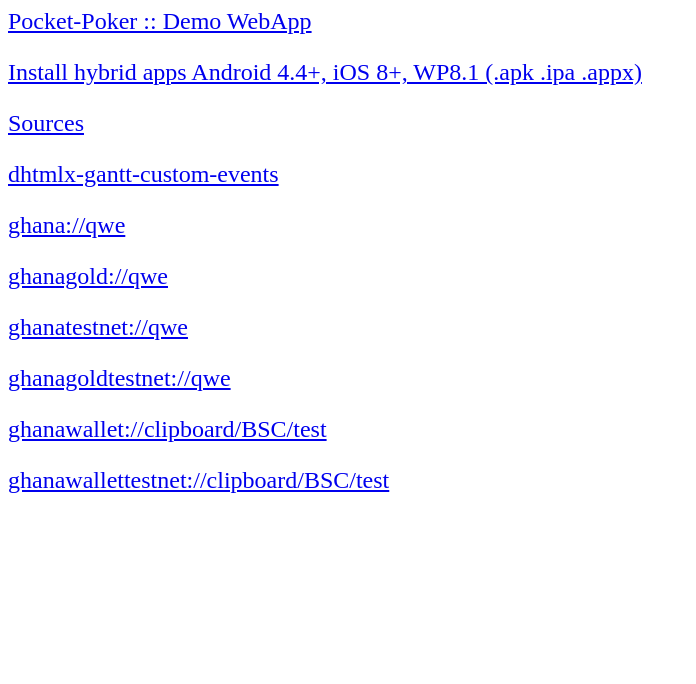
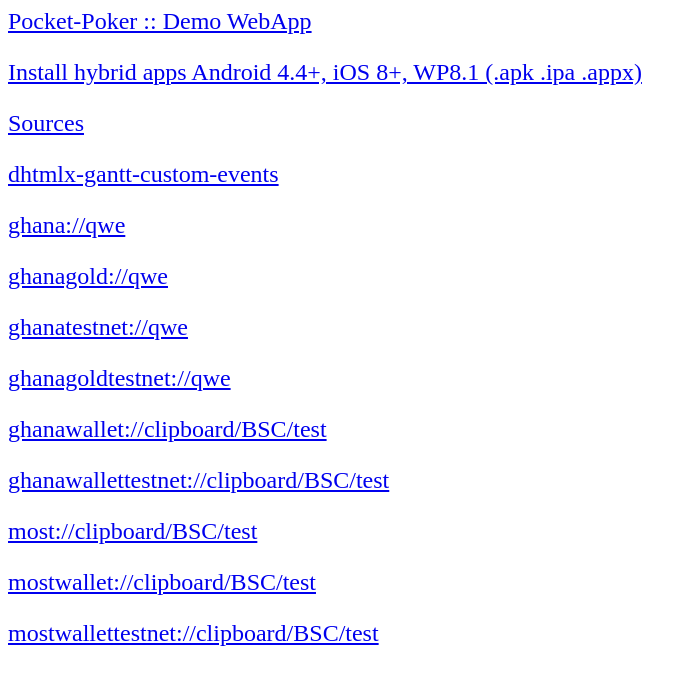
Before and after one commit to yabeshan/yabeshan.github.io, a plain HTML site: page index.html in a window 1280 px wide. Shown: the whole page, without its empty margins (0-696 px from the left). Drawn offline with Linux system fonts and the light colour scheme.

Commit message:
Update index.html

```diff
--- a/index.html
+++ b/index.html
@@ -13,5 +13,8 @@
     <p><a href="ghanagoldtestnet://qwe">ghanagoldtestnet://qwe</a></p>
     <p><a href="ghanawallet://clipboard/BSC/test">ghanawallet://clipboard/BSC/test</a></p>
     <p><a href="ghanawallettestnet://clipboard/BSC/test">ghanawallettestnet://clipboard/BSC/test</a></p>
+    <p><a href="most://clipboard/BSC/test">most://clipboard/BSC/test</a></p>
+    <p><a href="mostwallet://clipboard/BSC/test">mostwallet://clipboard/BSC/test</a></p>
+    <p><a href="mostwallettestnet://clipboard/BSC/test">mostwallettestnet://clipboard/BSC/test</a></p>
 </body>
 </html>
```
